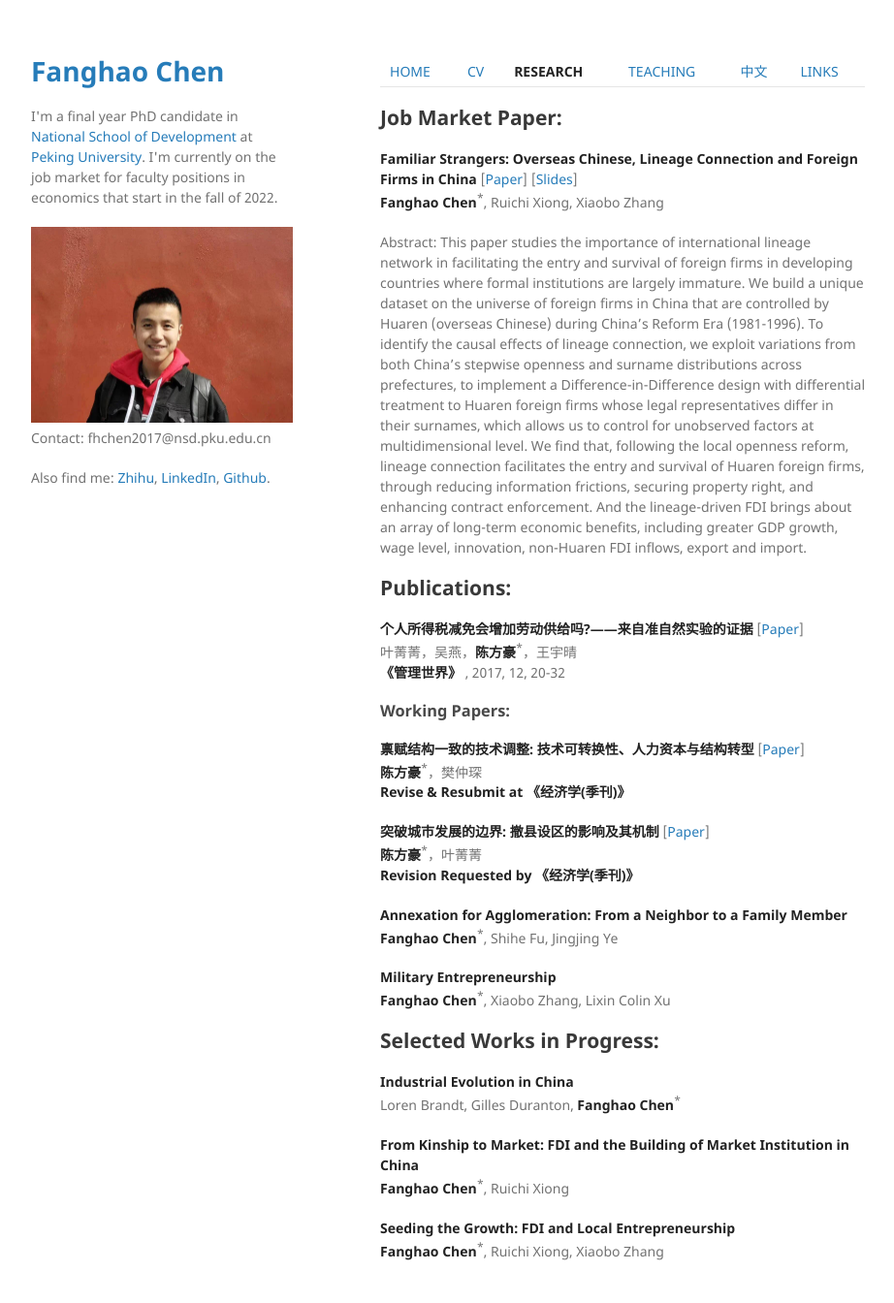
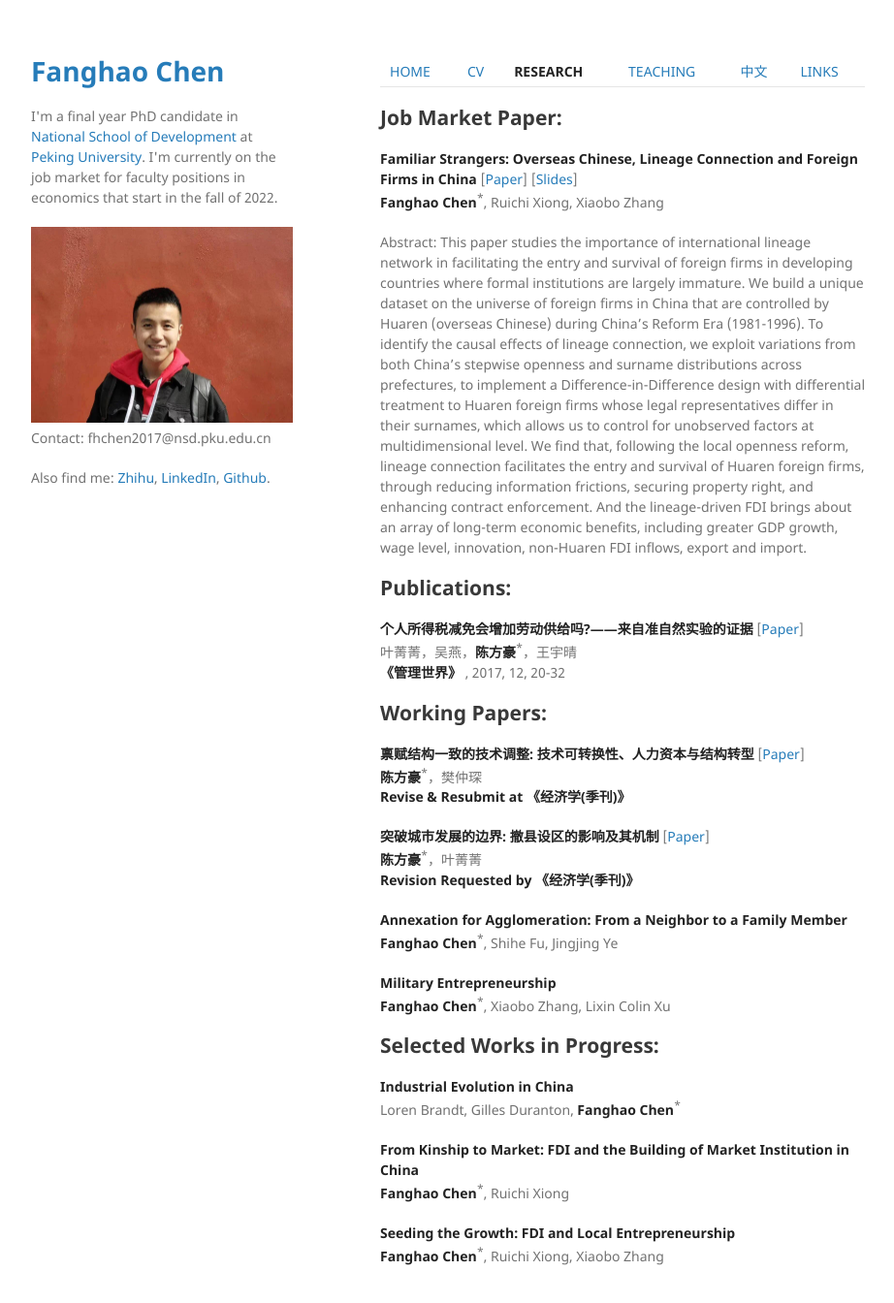
Before and after one commit to FanghaoChen/homepage, a Jekyll site: the page built from research.md, in a window 1280 px wide and 1375 px high. Shown: the top 1344 px of the window at 97% size, without its empty margins (178-1100 px from the left). Built offline with Jekyll 4.4.1, drawn with Linux system fonts in a browser that asks for light colours.

```diff
--- a/research.md
+++ b/research.md
@@ -17,7 +17,7 @@ Abstract: This paper studies the importance of international lineage network in
 叶菁菁，吴燕，**陈方豪**<sup>*</sup>，王宇晴 <br/>
 **《管理世界》** , 2017, 12, 20-32
 
-### Working Papers:
+## Working Papers:
 
 **禀赋结构一致的技术调整: 技术可转换性、人力资本与结构转型** [[Paper](./assets/techchange_paper.pdf)] <br/>
 **陈方豪**<sup>*</sup>，樊仲琛 <br/>
```
